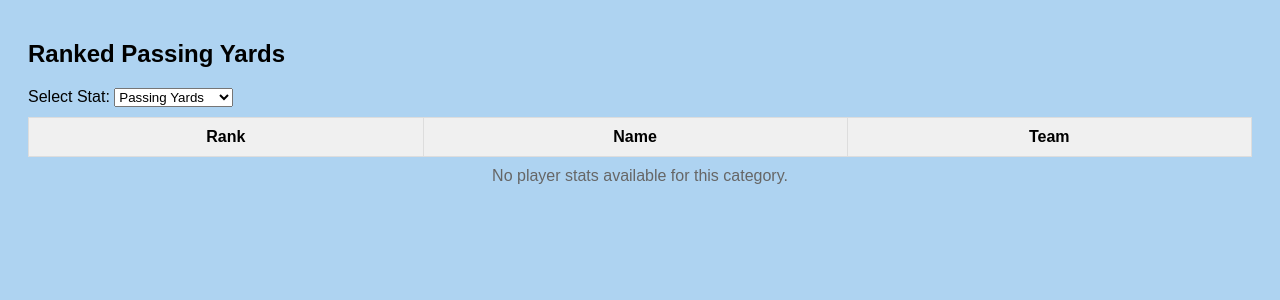
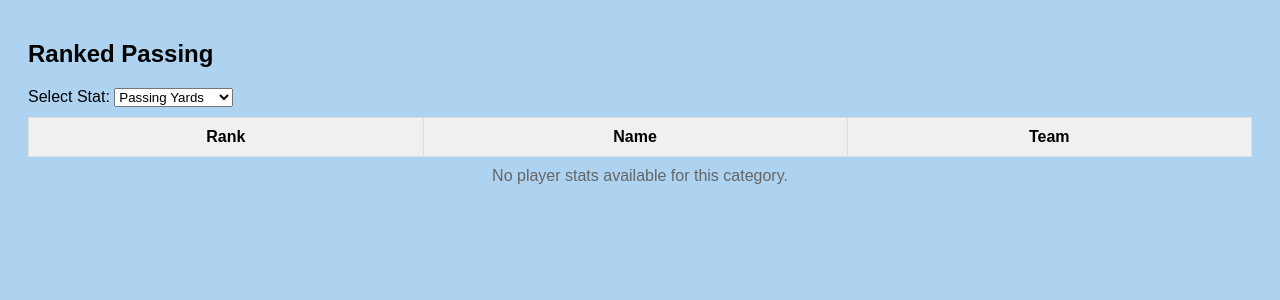
Before and after one commit to blainesea/CFBHub-Personal, a Flask app: page /stats in a window 1280 px wide. Shown: the part 187-487 px from the top of the page. Run offline with Flask 3, Linux system fonts and the light colour scheme; data that the repository does not hold is empty.

Commit message:
change stats.html

```diff
--- a/templates/stats.html
+++ b/templates/stats.html
@@ -3,7 +3,7 @@
 {% block title %}Stats - My App{% endblock %}
 
 {% block content %}
-    <h2>Ranked {{ stat_type.capitalize() }} Yards</h2>
+    <h2>Ranked {{ stat_type.capitalize() }} </h2>
 
     <form action="{{ url_for('stats') }}" method="get">
         <label for="stat_select">Select Stat:</label>
```
